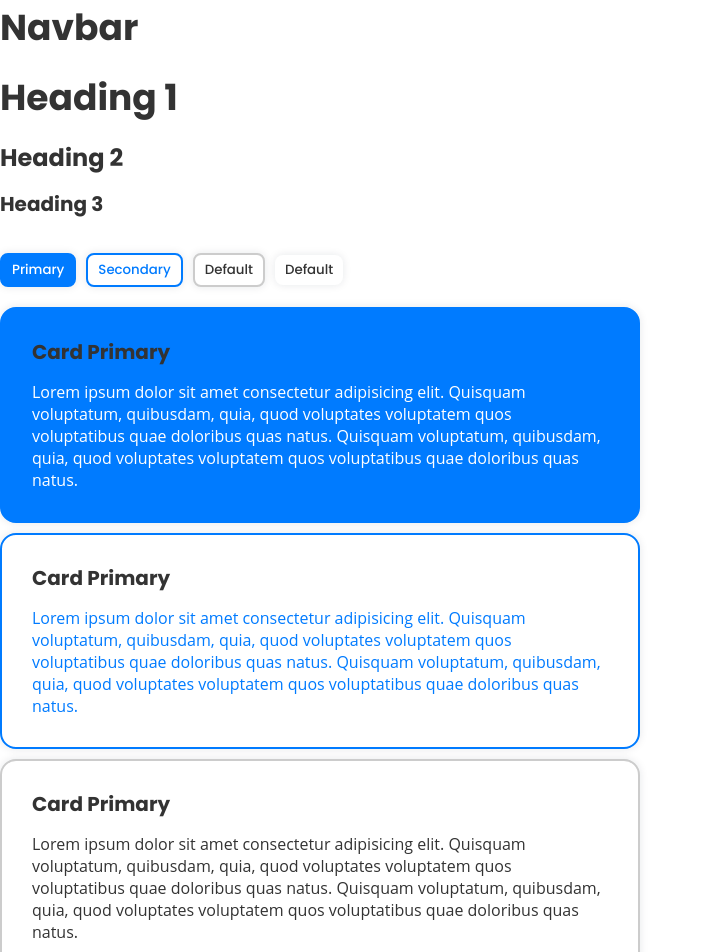
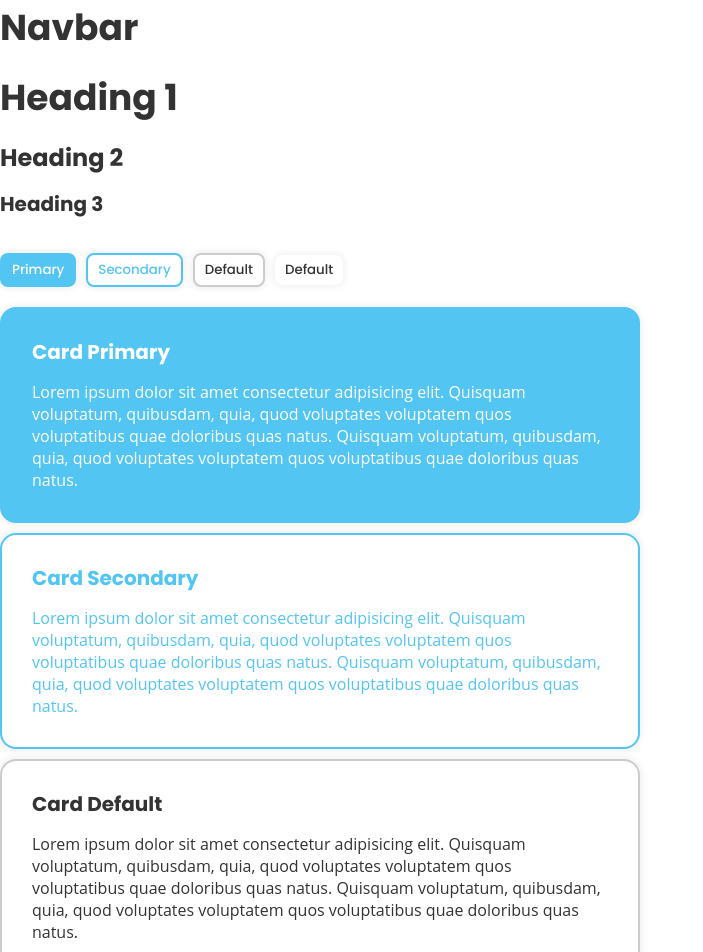
Before and after one commit to hugo1martin/react-template, a React (Vite) app: page /designsystem in a window 1280 px wide. Shown: the top 952 px of the page, without its empty margins (0-703 px from the left). Built offline with nearby package versions, Linux system fonts and the light colour scheme.

Commit message:
clean up colors

```diff
--- a/src/assets/styles/_headings.scss
+++ b/src/assets/styles/_headings.scss
@@ -6,7 +6,6 @@ h5,
 h6 {
   font-weight: bold;
   font-family: $font-family-poppins;
-  color: $text-color;
   padding-bottom: $grid-space-3;
 }
 
--- a/src/assets/styles/_variables.scss
+++ b/src/assets/styles/_variables.scss
@@ -5,17 +5,15 @@ $font-family: $font-family-open-sans;
 $font-size: 16px;
 
 /* Colors */
-$primary-color: #007bff;
-$secondary-color: #6c757d;
+$primary-color: #52c5f2;
+$secondary-color: #f0ad4e;
+$default-color: #333;
 $text-color: #333;
+$disabled-text-color: #c4c4c4;
 $success: #5cb85c;
 $warning: #f0ad4e;
 $danger: #d9534f;
-$dark-grey: #333;
-$grey: #555;
-$light-grey: #777;
-$very-light-grey: #ddd;
-$disabled-text-color: #c4c4c4;
+$very-light-grey: #f5f5f5;
 
 /* Borders */
 $border-radius: 8px;
@@ -50,9 +48,9 @@ $outline-secondary-color: $primary-color;
 $outline-secondary-bg: #fff;
 $outline-secondary-border: $outline-secondary-color;
 
-$outline-default-color: #333;
+$outline-default-color: $default-color;
 $outline-default-bg: #fff;
 $outline-default-border: #ccc;
 
-$outline-blank-color: #333;
+$outline-blank-color: $default-color;
 $outline-blank-bg: #fff;
--- a/src/pages/design_system.tsx
+++ b/src/pages/design_system.tsx
@@ -1,4 +1,4 @@
-import Layout from '../components/layout/layout';
+import Layout from "../components/layout/layout";
 
 function DesignSystem() {
   return (
@@ -7,55 +7,55 @@ function DesignSystem() {
       <h2>Heading 2</h2>
       <h3>Heading 3</h3>
 
-      <div className='v-space-4'>
-        <button className='button primary right-space-2'>Primary</button>
-        <button className='button secondary right-space-2'>Secondary</button>
-        <button className='button default right-space-2'>Default</button>
-        <button className='button blank right-space-2'>Default</button>
+      <div className="v-space-4">
+        <button className="button primary right-space-2">Primary</button>
+        <button className="button secondary right-space-2">Secondary</button>
+        <button className="button default right-space-2">Default</button>
+        <button className="button blank right-space-2">Default</button>
       </div>
 
-      <div className='v-space-4'>
-        <div className='card primary bottom-space-2'>
+      <div className="v-space-4">
+        <div className="card primary bottom-space-2">
           <h3>Card Primary</h3>
           <p>
             Lorem ipsum dolor sit amet consectetur adipisicing elit. Quisquam
             voluptatum, quibusdam, quia, quod voluptates voluptatem quos
-            voluptatibus quae doloribus quas natus. Quisquam voluptatum, quibusdam,
-            quia, quod voluptates voluptatem quos voluptatibus quae doloribus quas
-            natus.
+            voluptatibus quae doloribus quas natus. Quisquam voluptatum,
+            quibusdam, quia, quod voluptates voluptatem quos voluptatibus quae
+            doloribus quas natus.
           </p>
         </div>
 
-        <div className='card secondary bottom-space-2'>
-          <h3>Card Primary</h3>
+        <div className="card secondary bottom-space-2">
+          <h3>Card Secondary</h3>
           <p>
             Lorem ipsum dolor sit amet consectetur adipisicing elit. Quisquam
             voluptatum, quibusdam, quia, quod voluptates voluptatem quos
-            voluptatibus quae doloribus quas natus. Quisquam voluptatum, quibusdam,
-            quia, quod voluptates voluptatem quos voluptatibus quae doloribus quas
-            natus.
+            voluptatibus quae doloribus quas natus. Quisquam voluptatum,
+            quibusdam, quia, quod voluptates voluptatem quos voluptatibus quae
+            doloribus quas natus.
           </p>
         </div>
 
-        <div className='card default bottom-space-2'>
-          <h3>Card Primary</h3>
+        <div className="card default bottom-space-2">
+          <h3>Card Default</h3>
           <p>
             Lorem ipsum dolor sit amet consectetur adipisicing elit. Quisquam
             voluptatum, quibusdam, quia, quod voluptates voluptatem quos
-            voluptatibus quae doloribus quas natus. Quisquam voluptatum, quibusdam,
-            quia, quod voluptates voluptatem quos voluptatibus quae doloribus quas
-            natus.
+            voluptatibus quae doloribus quas natus. Quisquam voluptatum,
+            quibusdam, quia, quod voluptates voluptatem quos voluptatibus quae
+            doloribus quas natus.
           </p>
         </div>
 
-        <div className='card blank bottom-space-2'>
-          <h3>Card Primary</h3>
+        <div className="card blank bottom-space-2">
+          <h3>Card Blank</h3>
           <p>
             Lorem ipsum dolor sit amet consectetur adipisicing elit. Quisquam
             voluptatum, quibusdam, quia, quod voluptates voluptatem quos
-            voluptatibus quae doloribus quas natus. Quisquam voluptatum, quibusdam,
-            quia, quod voluptates voluptatem quos voluptatibus quae doloribus quas
-            natus.
+            voluptatibus quae doloribus quas natus. Quisquam voluptatum,
+            quibusdam, quia, quod voluptates voluptatem quos voluptatibus quae
+            doloribus quas natus.
           </p>
         </div>
       </div>
@@ -67,7 +67,7 @@ function DesignSystem() {
       </div>
 
       <div>
-        <a className='default'>Default clickable link</a>
+        <a className="default">Default clickable link</a>
       </div>
     </Layout>
   );
```
